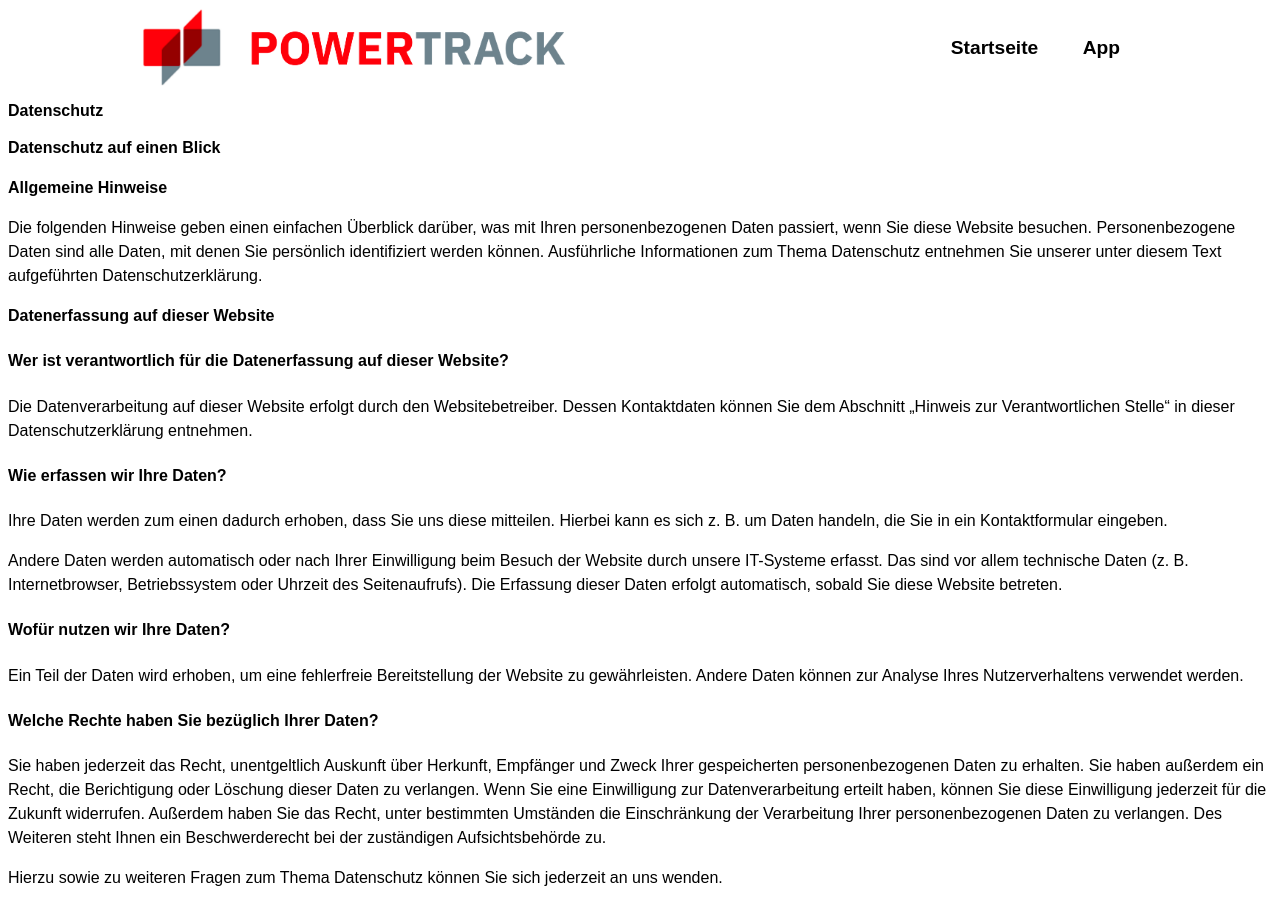
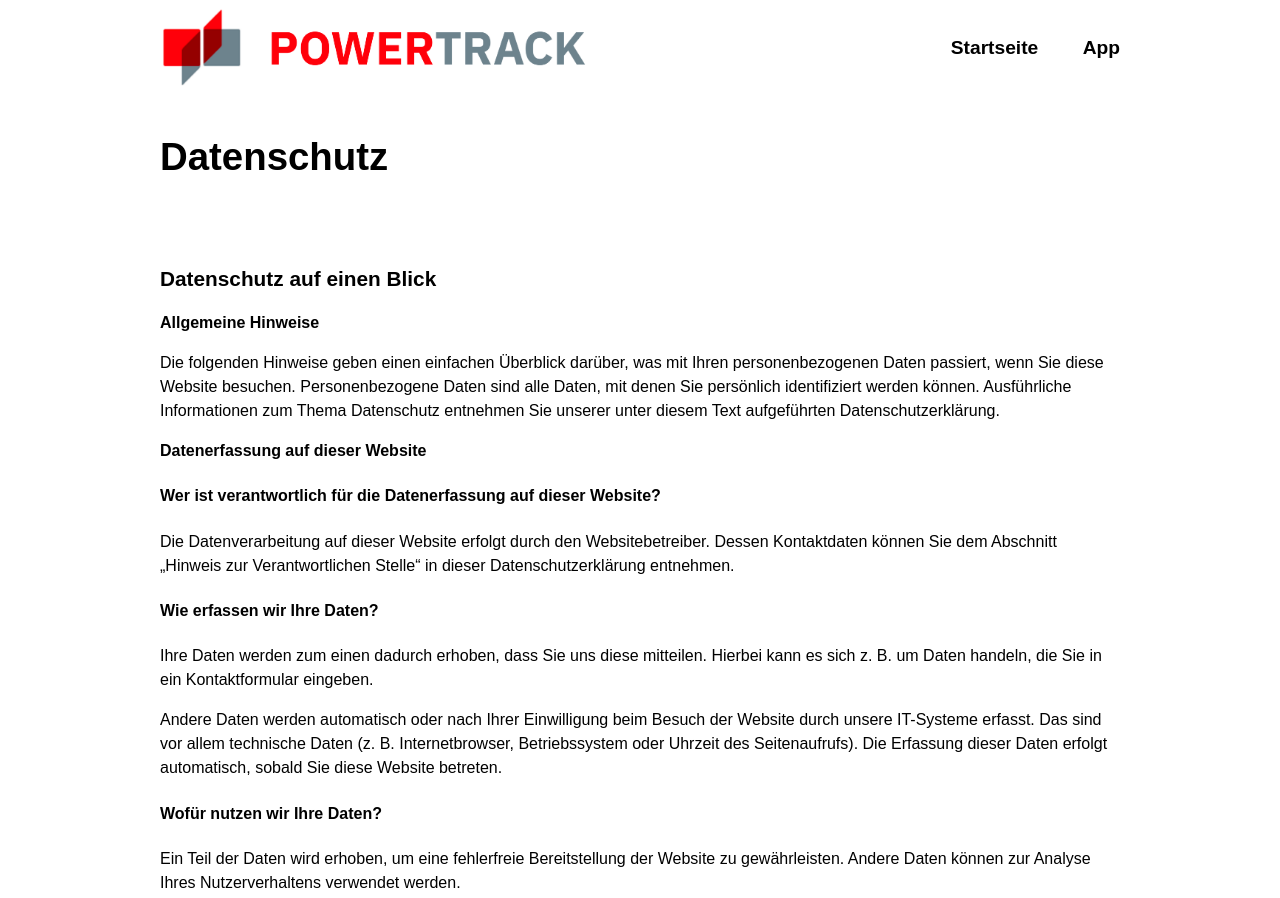
Before and after one commit to CoachAxxeT/baitando-dhbw-web-michaelF, a website: page datenschutz.html in a window 1280 px wide. Shown: the top 898 px of the page. Drawn offline with Linux system fonts and the light colour scheme.

Commit message:
7 files modified

```diff
--- a/css/common.css
+++ b/css/common.css
@@ -15,6 +15,9 @@ display: flex;
 
 header a, header a img {
 height: inherit;
+}
+header a img{
+  margin-left: 20px;
 }
 
 header nav {
@@ -85,3 +88,15 @@ text-align: center;
 .copyright p {
 font-size: 0.8rem;
 }
+
+h1 {
+  font-size: 2.4rem;
+  font-weight: bold;
+  line-height: 120%;
+  padding: 20px;
+}
+
+h2 {
+  font-size: 1.3rem;
+  /*margin-top: 40px;*/
+}
--- a/css/datenschutz.css
+++ b/css/datenschutz.css
@@ -0,0 +1,3 @@
+.main-selection {
+  padding: 20px;
+}
--- a/css/impressum.css
+++ b/css/impressum.css
@@ -0,0 +1,3 @@
+.main-selection {
+  padding: 20px;
+}
--- a/datenschutz.html
+++ b/datenschutz.html
@@ -3,6 +3,7 @@
 <head>
   <title>POWERTRACK</title>
   <link rel="stylesheet" href="css/common.css"/>
+  <link rel="stylesheet" href="css/datenschutz.css"/>
 
 </head>
 
@@ -19,11 +20,11 @@
 
 
 
-<main>
+<main class="fixed-width" class="test" >
   <div class="headline">
     <h1>Datenschutz</h1>
   </div>
-
+  <div class="main-selection">
     <h2>Datenschutz auf einen Blick</h2>
     <h3>Allgemeine Hinweise</h3>
     <p>Die folgenden Hinweise geben einen einfachen &Uuml;berblick dar&uuml;ber, was mit Ihren personenbezogenen Daten
@@ -143,6 +144,8 @@
     juristischen Person oder aus Gr&uuml;nden eines wichtigen &ouml;ffentlichen Interesses der Europ&auml;ischen
     Union oder eines Mitgliedstaats verarbeitet werden.</p>
     <p>Quelle: <a href="https://www.e-recht24.de">https://www.e-recht24.de</a></p>
+
+  </div>
 </main>
 
 
```
Also changed, not shown: erfassung.html (+1 -1 lines), impressum.html (+4 -3 lines), verwaltung.html (+1 -1 lines). Lines whose indentation alone changed are shown as unchanged.
